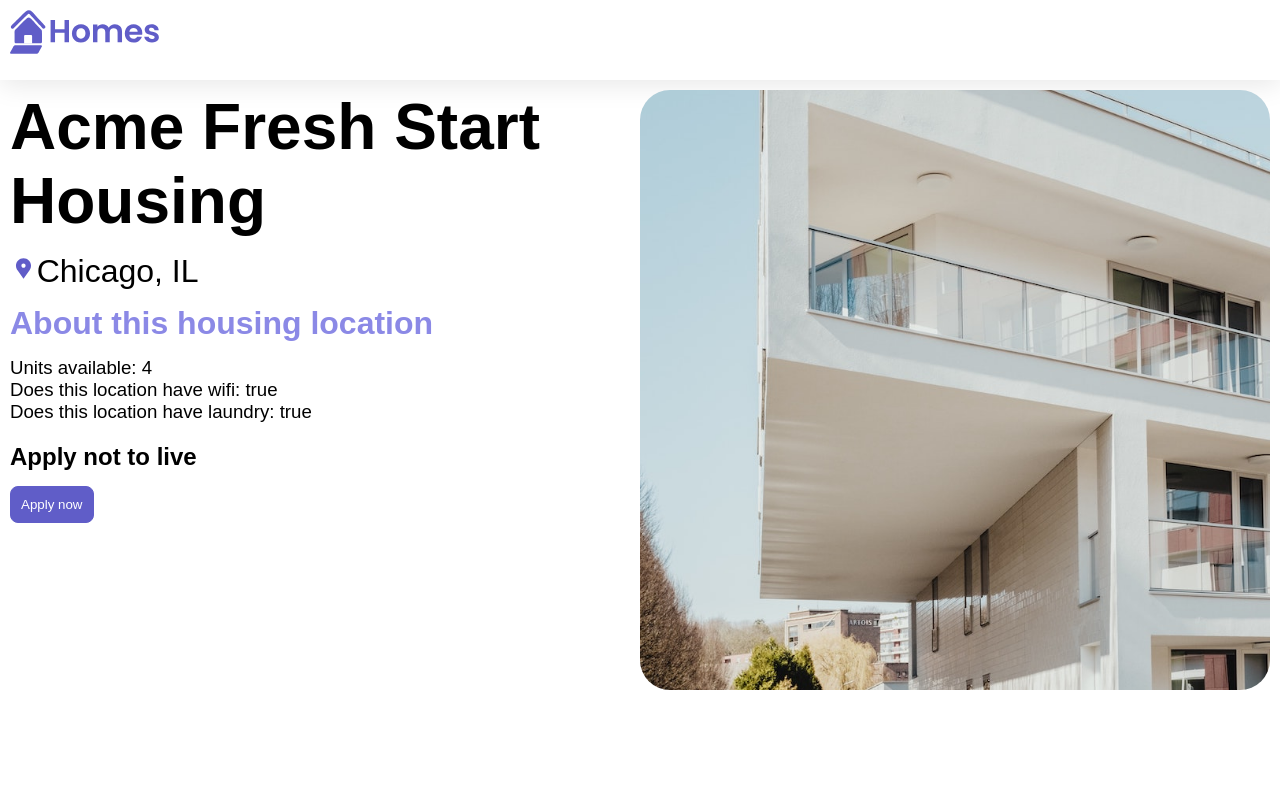
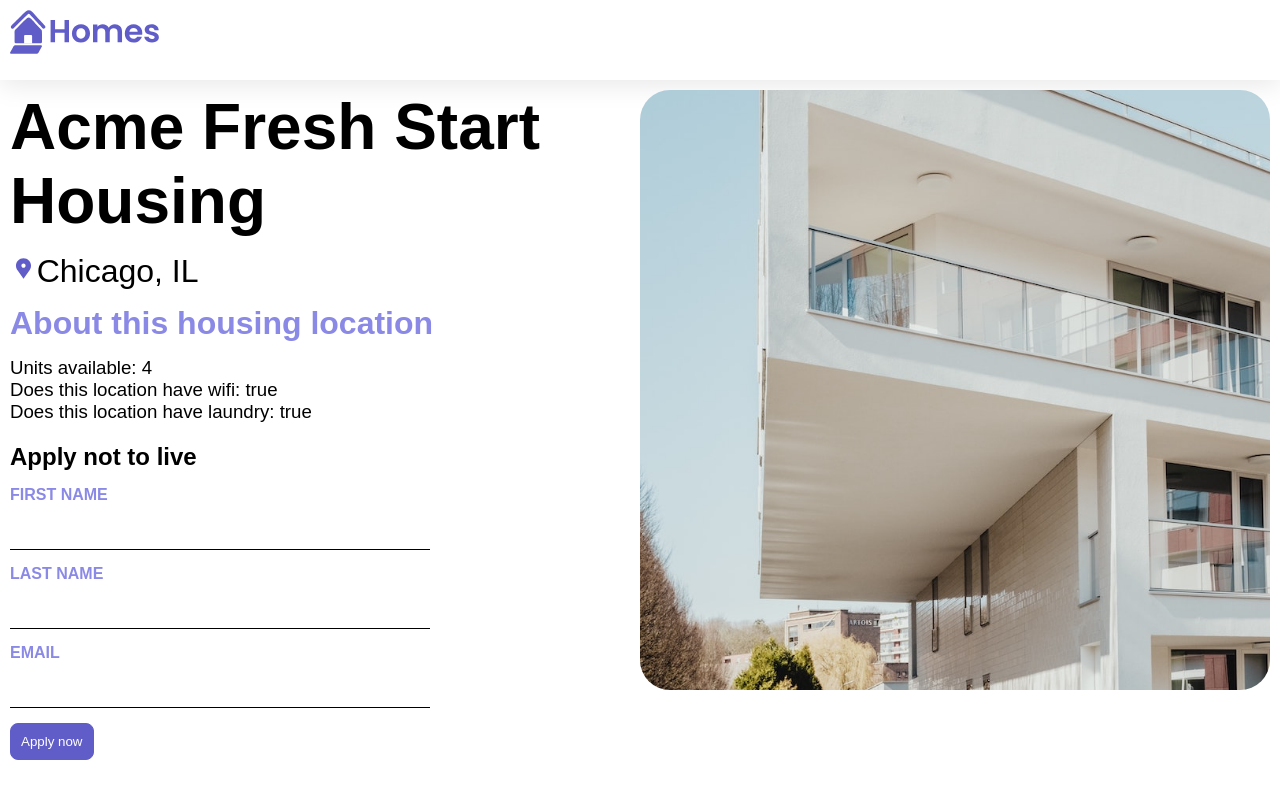
Before and after one commit to jonatasmateus/codelabs, an Angular app in the folder angular/homes-app/: page /details/0 in a window 1280 px wide. Built offline with nearby package versions, Linux system fonts and the light colour scheme.

Commit message:
Add forms in homes-app

```diff
--- a/angular/homes-app/src/app/details/details.component.ts
+++ b/angular/homes-app/src/app/details/details.component.ts
@@ -3,11 +3,12 @@
 import { ActivatedRoute } from '@angular/router';
 import { HousingService } from '../housing.service';
 import { HousingLocation } from '../housing-location';
+import { FormControl, FormGroup, ReactiveFormsModule } from '@angular/forms';
 
 @Component({
   selector: 'app-details',
   standalone: true,
-  imports: [CommonModule],
+  imports: [CommonModule, ReactiveFormsModule],
   template: `
     <article>
       <img class="listing-photo" [src]="housingLocation?.photo" [alt]="housingLocation?.name">
@@ -25,7 +26,17 @@
       </section>
       <section class="listing-apply">
         <h2 class="section-heading">Apply not to live</h2>
-        <button class="primary">Apply now</button>
+        <form [formGroup]="applyForm" (submit)="submitApplication()">
+          <label for="first-name">First Name</label>
+          <input id="first-name" type="text" formControlName="firstName">
+
+          <label for="last-name">Last Name</label>
+          <input id="last-name" type="text" formControlName="lastName">
+
+          <label for="email">Email</label>
+          <input id="email" type="text" formControlName="email">
+          <button class="primary">Apply now</button>
+        </form>
       </section>
     </article>
   `,
@@ -35,9 +46,22 @@
   route: ActivatedRoute = inject(ActivatedRoute);
   housingService: HousingService = inject(HousingService);
   housingLocation: HousingLocation | undefined;
+  applyForm = new FormGroup({
+    firstName: new FormControl(''),
+    lastName: new FormControl(''),
+    email: new FormControl(''),
+  });
 
   constructor() {
     const housingLocationId = Number(this.route.snapshot.params['id']);
     this.housingLocation = this.housingService.getHousingLocationById(housingLocationId);
   }
+
+  submitApplication() {
+    this.housingService.submitApplication(
+      this.applyForm.value.firstName ?? '',
+      this.applyForm.value.lastName ?? '',
+      this.applyForm.value.email ?? '',
+    );
+  }
 }
--- a/angular/homes-app/src/app/home/home.component.ts
+++ b/angular/homes-app/src/app/home/home.component.ts
@@ -1,4 +1,4 @@
-import { Component, Inject, inject } from '@angular/core';
+import { Component, inject } from '@angular/core';
 import { CommonModule } from '@angular/common';
 import { HousingLocationComponent } from '../housing-location/housing-location.component';
 import { HousingLocation } from '../housing-location';
--- a/angular/homes-app/src/app/housing.service.ts
+++ b/angular/homes-app/src/app/housing.service.ts
@@ -117,4 +117,8 @@
   getHousingLocationById(id: Number) : HousingLocation | undefined {
     return this.housingLocationList.find(housingLocation => housingLocation.id === id);
   }
+
+  submitApplication(firstName: string, lastName: string, email: string) {
+    console.log(firstName, lastName, email);
+  }
 }
```
